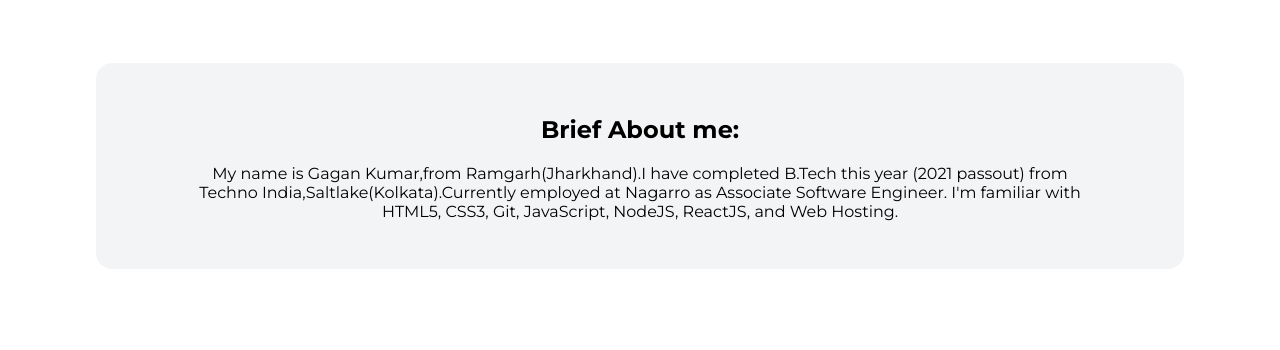
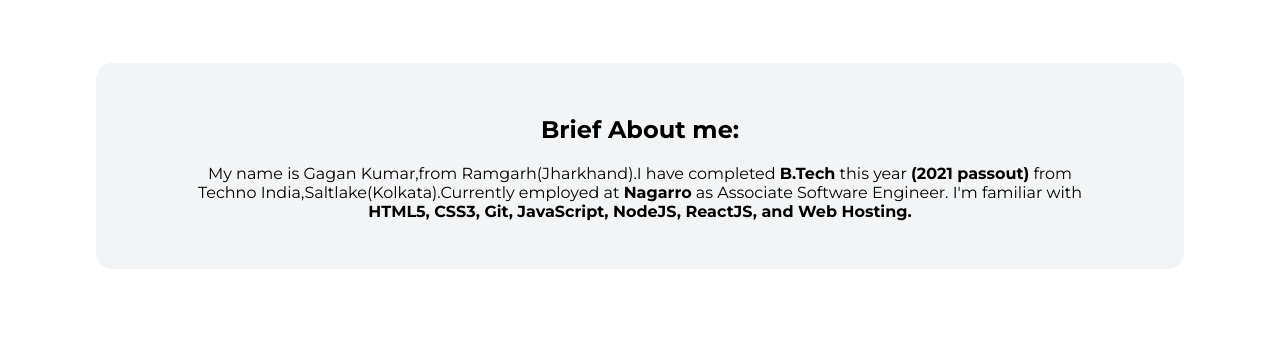
Before and after one commit to gagan761/Portfolio, a plain HTML site: page index.html in a window 1280 px wide. Shown: the part 631-981 px from the top of the page. Drawn offline with Linux system fonts and the light colour scheme.

Commit message:
refactor

```diff
--- a/index.html
+++ b/index.html
@@ -34,10 +34,10 @@
       <div class="container container-center">
         <h1>Brief About me:</h1>
         <p>
-          My name is Gagan Kumar,from Ramgarh(Jharkhand).I have completed B.Tech this year (2021 passout) from
-          Techno India,Saltlake(Kolkata).Currently employed at Nagarro as Associate Software Engineer.
-          I'm familiar with HTML5, CSS3, Git, JavaScript, NodeJS, ReactJS, and
-          Web Hosting.
+          My name is Gagan Kumar,from Ramgarh(Jharkhand).I have completed <strong>B.Tech</strong>  this year <strong>(2021 passout)</strong>  from
+          Techno India,Saltlake(Kolkata).Currently employed at <strong>Nagarro</strong>  as Associate Software Engineer.
+          I'm familiar with <strong>HTML5, CSS3, Git, JavaScript, NodeJS, ReactJS, and
+            Web Hosting.</strong>
         </p>
       </div>
     </section>
```
